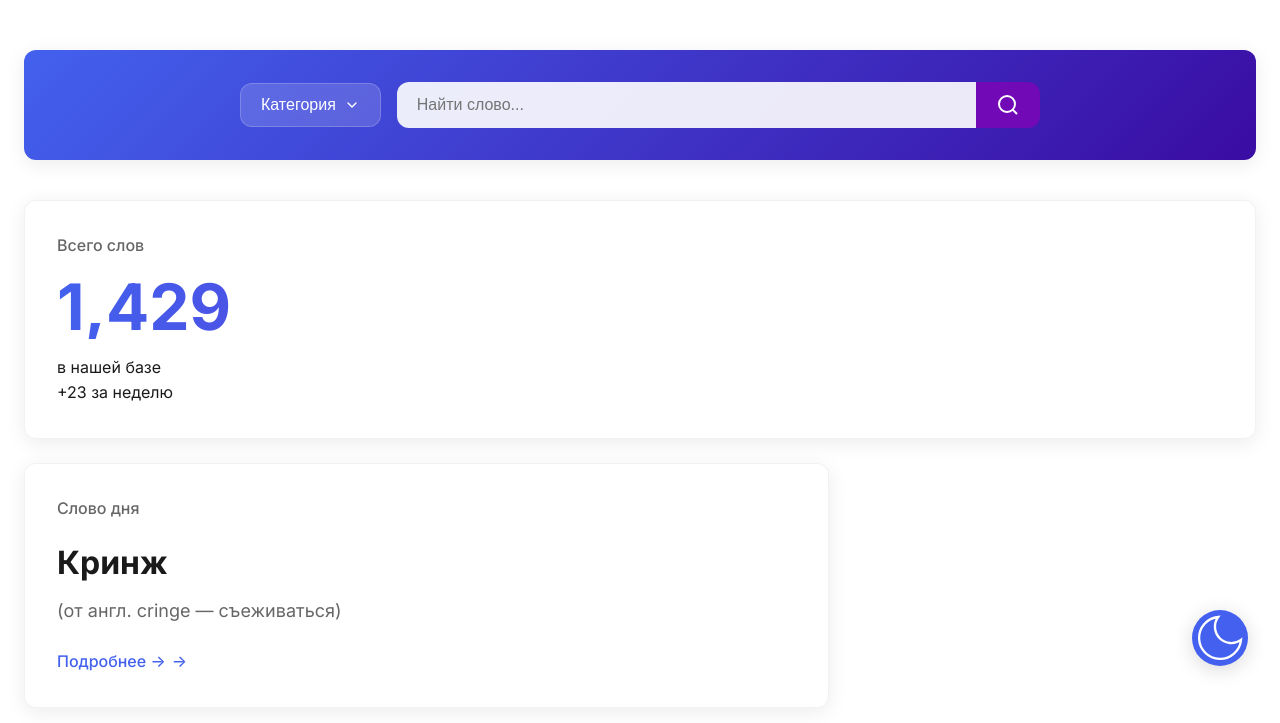
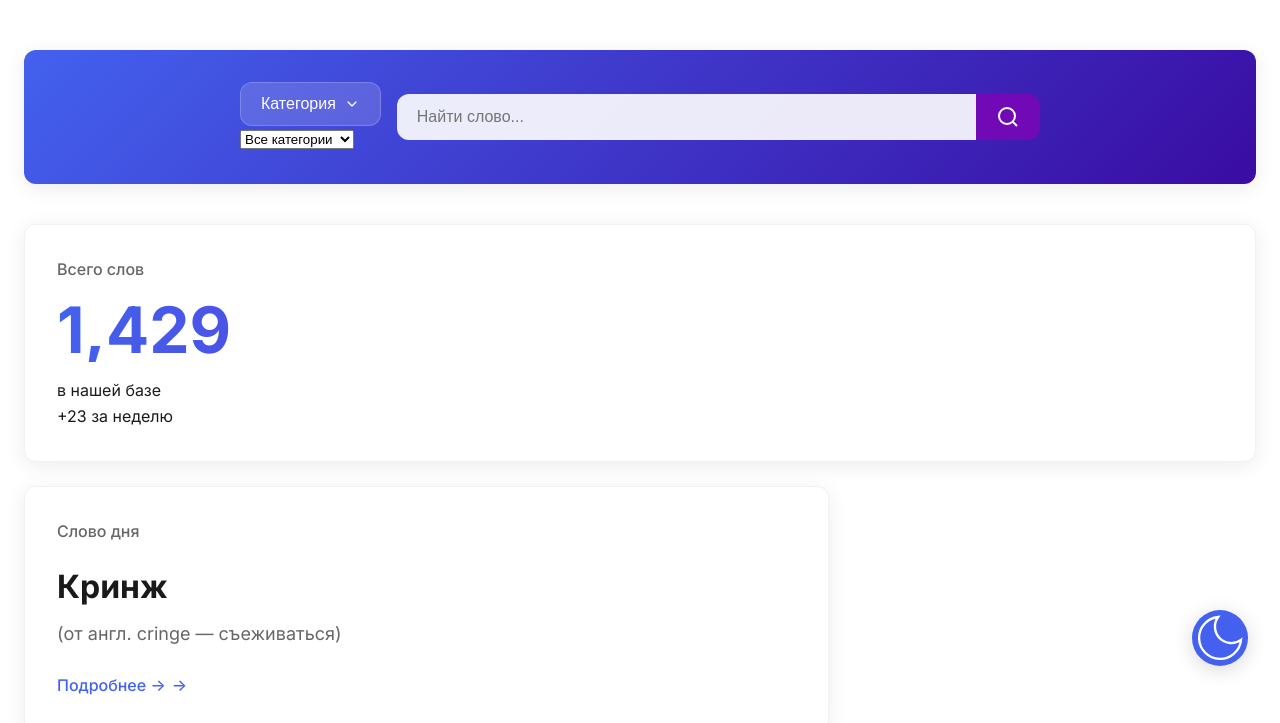
Before and after one commit to alexdelete/dictionary, a plain HTML site: page index.html in a window 1280 px wide. Shown: the part 102-825 px from the top of the page. Drawn offline with Linux system fonts and the light colour scheme.

Commit message:
Update index.html

```diff
--- a/index.html
+++ b/index.html
@@ -34,13 +34,14 @@
                 <path d="M6 9l6 6 6-6" stroke-width="2" stroke-linecap="round" stroke-linejoin="round"/>
               </svg>
             </button>
-            <div class="category-options" id="categoryOptions">
-              <button value="all">Все категории</button>
-              <button value="emotion">😊 Эмоции</button>
-              <button value="social">💬 Общение</button>
-              <button value="character">👤 Отношения</button>
-              <button value="status">⭐ Оценка</button>
-            </div>
+             <select class="category-select">
+  <option value="all">Все категории</option>
+  <option value="emotion">😊 Эмоции</option>
+  <option value="social">💬 Общение</option>
+  <option value="character">👤 Отношения</option>
+  <option value="status">⭐ Оценка</option>
+</select>
+
           </div>
           <div class="search-input-wrapper">
             <input type="text" placeholder="Найти слово..." class="search-input" autocomplete="off">
```
